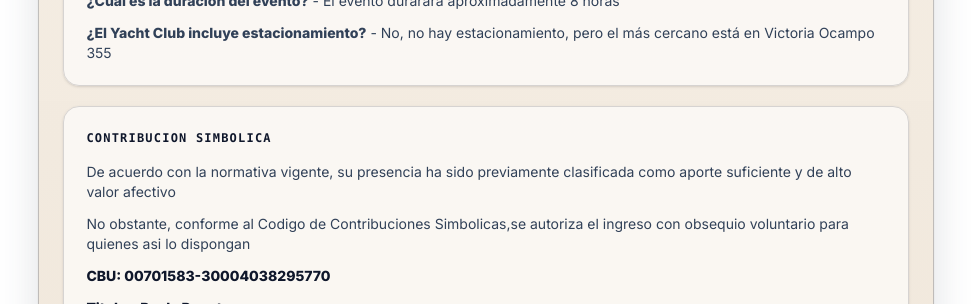
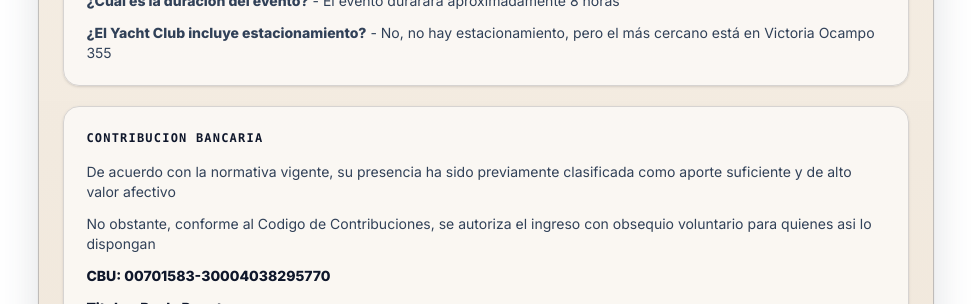
Before and after one commit to paupuentes919/wedding, a Vue app: page / in a window 1280 px wide. Shown: the part 1520-1824 px from the top of the page, without its empty margins (154-1125 px from the left). Built offline with nearby package versions, Linux system fonts and the light colour scheme.

Commit message:
changed contribucion simbolica

```diff
--- a/src/views/Home.vue
+++ b/src/views/Home.vue
@@ -163,7 +163,9 @@
                 {{ copy.coupleTitle }}
               </h3>
               <div class="flex gap-4 sm:gap-6 flex-wrap">
-                <div class="flex-1 min-w-[140px] sm:min-w-[160px] flex items-start gap-3">
+                <div
+                  class="flex-1 min-w-[140px] sm:min-w-[160px] flex items-start gap-3"
+                >
                   <img
                     :src="paulaform"
                     alt="Paula"
@@ -184,7 +186,9 @@
                     </div>
                   </div>
                 </div>
-                <div class="flex-1 min-w-[140px] sm:min-w-[160px] flex items-start gap-3">
+                <div
+                  class="flex-1 min-w-[140px] sm:min-w-[160px] flex items-start gap-3"
+                >
                   <img
                     :src="dakotaform"
                     alt="Dakota"
@@ -719,11 +723,11 @@ const COPY = {
     f1: "<b>¿Cómo debo ir vestido?</b> - Elegante",
     f2: "<b>¿Cuál es la duración del evento?</b> - El evento durarará aproximadamente 8 horas",
     f3: "<b>¿El Yacht Club incluye estacionamiento?</b> - No, no hay estacionamiento, pero el más cercano está en Victoria Ocampo 355",
-    giftTitle: "Contribucion simbolica",
+    giftTitle: "Contribucion bancaria",
     giftP1:
       "De acuerdo con la normativa vigente, su presencia ha sido previamente clasificada como aporte suficiente y de alto valor afectivo",
     giftP2:
-      "No obstante, conforme al Codigo de Contribuciones Simbolicas,se autoriza el ingreso con obsequio voluntario para quienes asi lo dispongan",
+      "No obstante, conforme al Codigo de Contribuciones, se autoriza el ingreso con obsequio voluntario para quienes asi lo dispongan",
     giftCbu: "CBU: 00701583-30004038295770",
     giftHolder: "Titular: Paula Puentes",
     giftAlias: "Alias: pau.dakota.boda",
```
